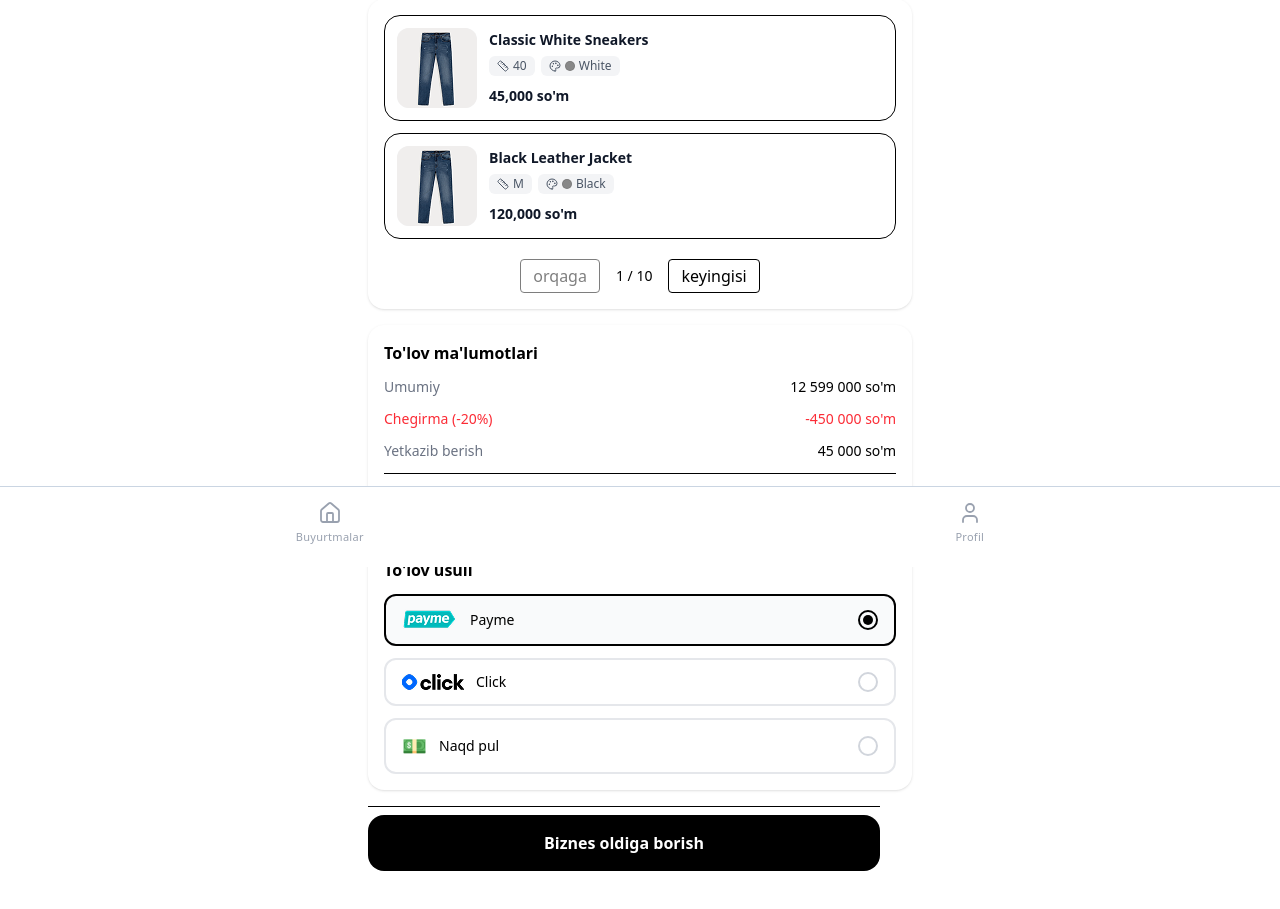
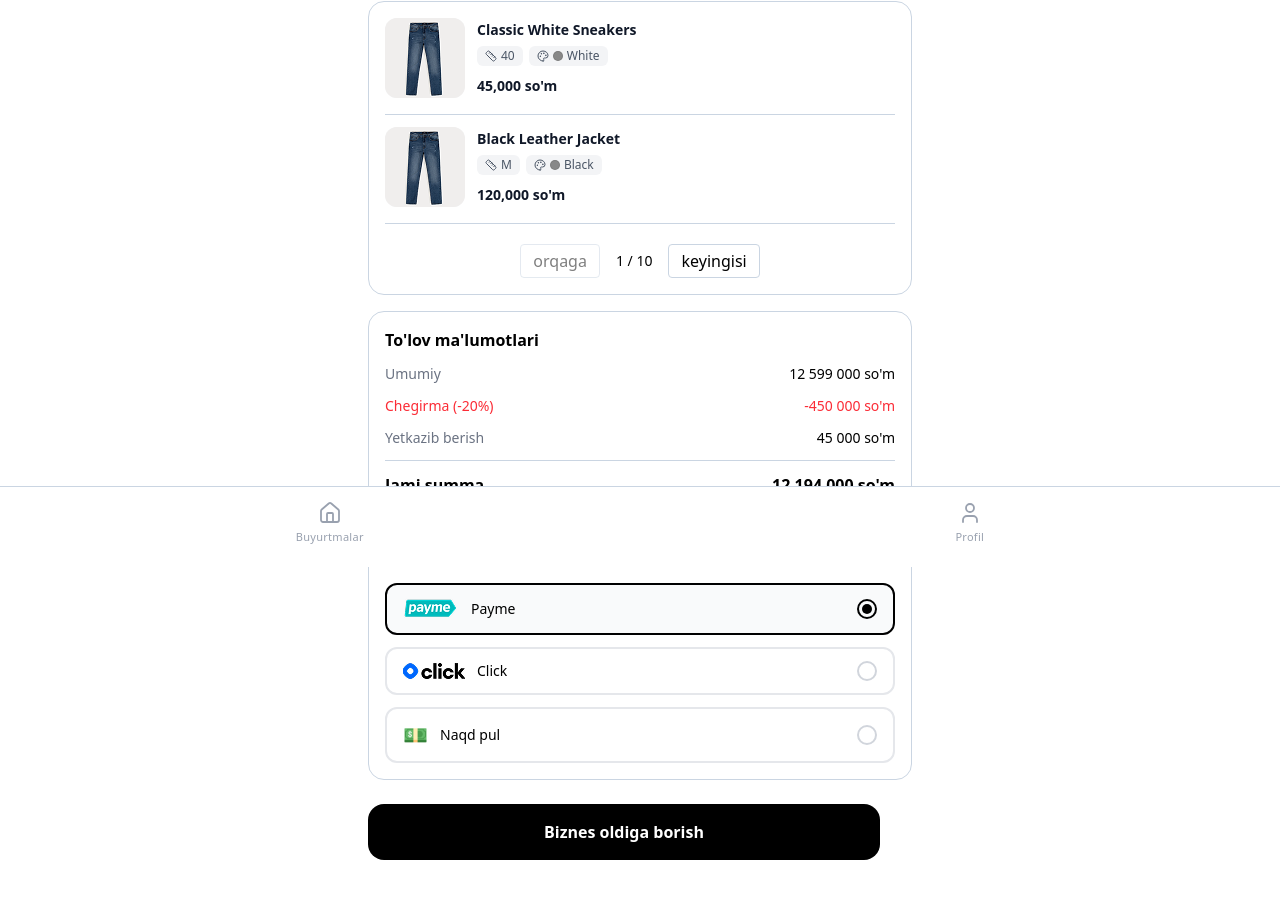
Before and after one commit to boburov/blackma, a Next.js app: page /orders/10421 in a window 1280 px wide. Shown: the part 233-1142 px from the top of the page. Built offline with nearby package versions, Linux system fonts and the light colour scheme.

Commit message:
Small bug fixses

```diff
--- a/app/orders/[order_id]/page.tsx
+++ b/app/orders/[order_id]/page.tsx
@@ -61,7 +61,7 @@ const Page = () => {
                         <button
                             disabled={page === 1}
                             onClick={() => setPage((p) => p - 1)}
-                            className="px-3 py-1 border rounded disabled:opacity-50"
+                            className="px-3 py-1 border border-slate-300 rounded disabled:opacity-50"
                         >
                             orqaga
                         </button>
@@ -71,7 +71,7 @@ const Page = () => {
                         <button
                             disabled={page === totalPages}
                             onClick={() => setPage((p) => p + 1)}
-                            className="px-3 py-1 border rounded disabled:opacity-50"
+                            className="px-3 py-1 border border-slate-300 rounded disabled:opacity-50"
                         >
                             keyingisi
                         </button>
@@ -83,7 +83,7 @@ const Page = () => {
                 <InfoRow label="Umumiy" value="12 599 000 so'm" />
                 <InfoRow label="Chegirma (-20%)" value="-450 000 so'm" highlight="red" />
                 <InfoRow label="Yetkazib berish" value="45 000 so'm" />
-                <hr />
+                <span className="w-full flex border-b border-b-slate-300"></span>
                 <div className="flex justify-between font-bold">
                     <span>Jami summa</span>
                     <span>12 194 000 so'm</span>
@@ -101,7 +101,7 @@ const Page = () => {
                 ))}
             </SectionCard>
 
-            <div className="bg-white border-t max-w-lg pt-2">
+            <div className="bg-white max-w-lg pt-2">
                 <button className="w-full bg-black text-white font-semibold py-4 rounded-2xl active:scale-95 transition-transform">
                     Biznes oldiga borish
                 </button>
--- a/components/ProductCard.tsx
+++ b/components/ProductCard.tsx
@@ -48,7 +48,7 @@ export default function ProductCard({
   const StatusIcon = st?.icon;
 
   return (
-    <article className="flex items-center gap-3 p-3 rounded-2xl border bg-white hover:shadow-md transition w-full">
+    <article className="flex items-center gap-3 bg-white transition w-full pb-4 border-b border-b-slate-300">
       {/* Image */}
       <div className="relative w-20 h-20 rounded-xl overflow-hidden bg-gray-100 shrink-0">
         <Image
--- a/components/SectionCard.tsx
+++ b/components/SectionCard.tsx
@@ -6,7 +6,7 @@ export function SectionCard({
   children: React.ReactNode;
 }) {
   return (
-    <div className="bg-white rounded-2xl p-4 shadow-sm space-y-3">
+    <div className="bg-white rounded-2xl p-4 border-slate-300 border space-y-3">
       {title && <h2 className="font-semibold">{title}</h2>}
       {children}
     </div>
```
Also changed, not shown: components/BottomNavigation.tsx (+5 -5 lines).
